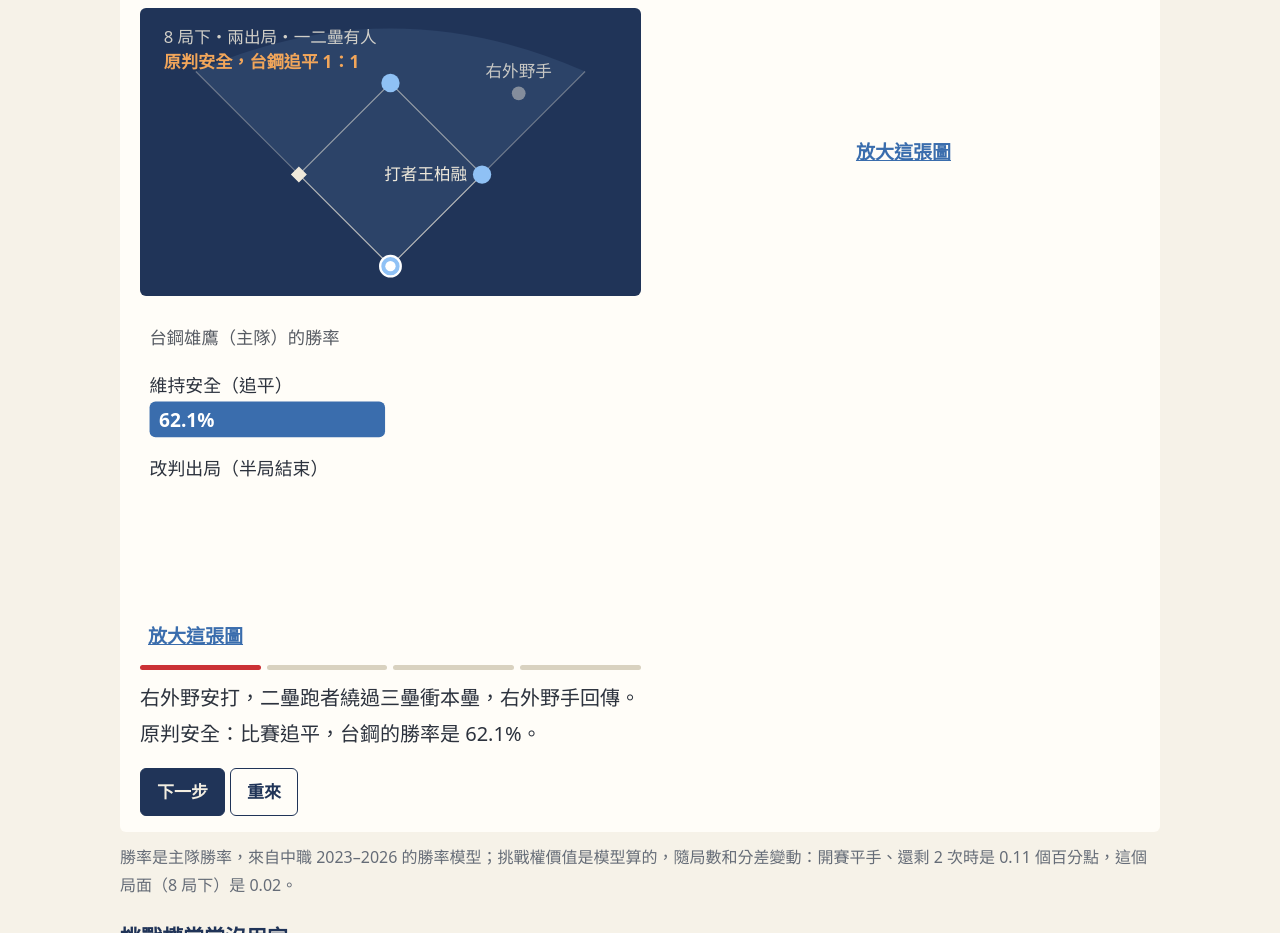
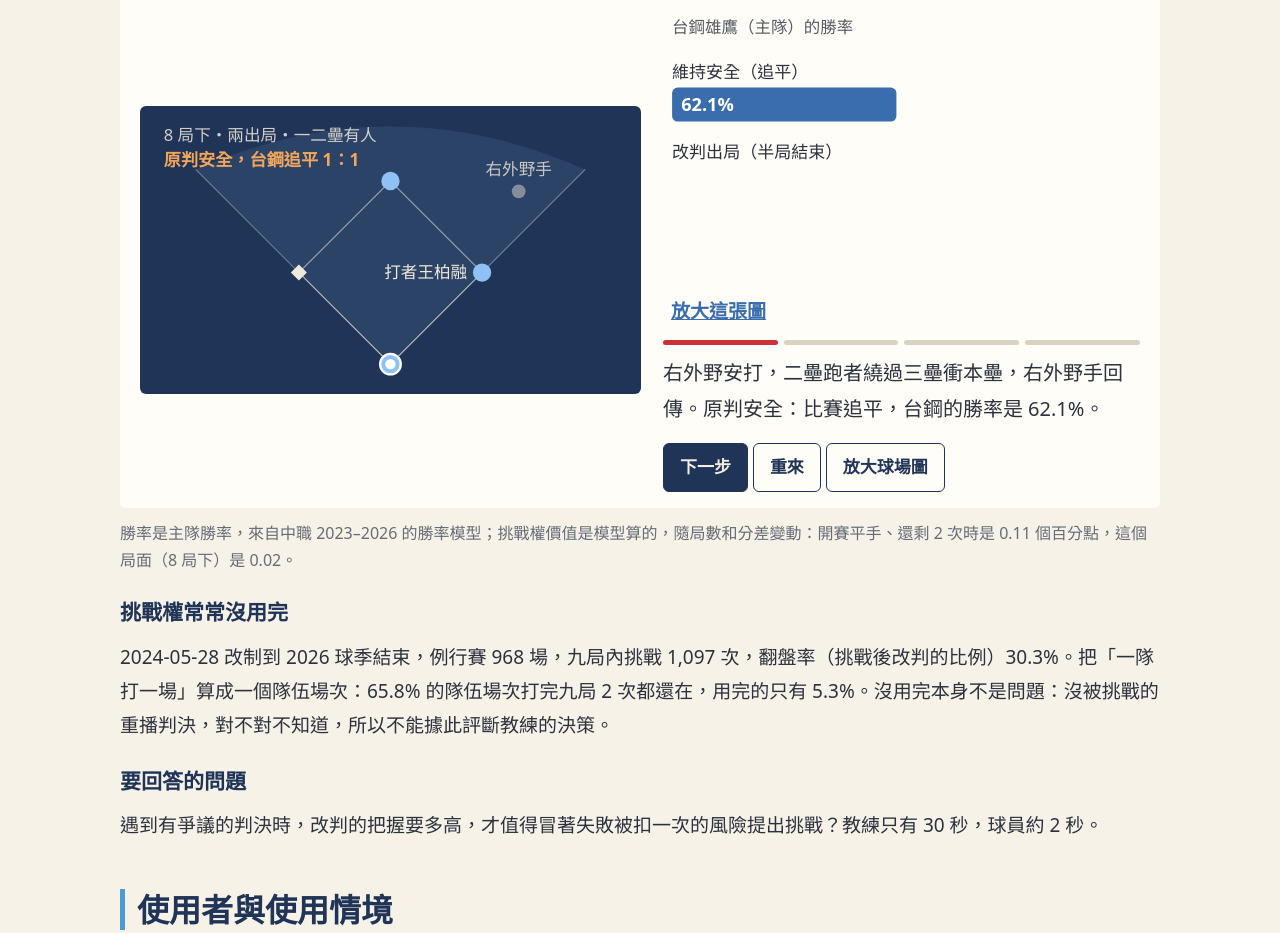
Before and after one commit to kuotunyu/rebas2026-when-to-challenge, a plain HTML site: page index.html in a window 1280 px wide. Shown: the part 1400-2333 px from the top of the page. Drawn offline with Linux system fonts and the light colour scheme.

Commit message:
修正電腦版案例段的版面：球場圖的放大鈕移到「重來」旁邊，勝率長條回到右欄

```diff
--- a/index.html
+++ b/index.html
@@ -1011,7 +1011,8 @@ const op=(e,v)=>e.setAttribute("opacity",v);
   document.querySelectorAll(".stage>svg").forEach(v=>{   /* 動畫圖解：在控制列加一個放大鈕，放大的是目前這一格畫面 */
     const b=document.createElement("button");b.type="button";b.className="btn g";b.textContent="放大";b.setAttribute("aria-label","放大這張圖（目前的畫面）");b.addEventListener("click",()=>show(v));
     let ctl=v.closest(".stage").nextElementSibling;while(ctl&&!ctl.classList.contains("an-ctl"))ctl=ctl.nextElementSibling;   /* 同一塊裡可能有兩張圖，各找自己後面的控制列 */
-    if(ctl)ctl.appendChild(b);else{b.className="dgzb";b.textContent="放大這張圖";v.closest(".stage").insertAdjacentElement("afterend",b)}});
+    const re=v.id==="fld"&&$("stre");   /* 球場圖在兩欄版面裡：放大鈕不能當成舞台的下一個元素（會佔掉右欄），放到「重來」旁邊 */
+    if(ctl)ctl.appendChild(b);else if(re){b.textContent="放大球場圖";re.insertAdjacentElement("afterend",b);re.insertAdjacentText("afterend"," ")}else{b.className="dgzb";b.textContent="放大這張圖";v.closest(".stage").insertAdjacentElement("afterend",b)}});
   document.querySelectorAll("section svg:not([id])").forEach(v=>{   /* 其他靜態的小圖 */
     if(v.closest("figure.dg,.stage"))return;const b=document.createElement("button");b.type="button";b.className="dgzb";b.textContent="放大這張圖";b.addEventListener("click",()=>show(v));v.insertAdjacentElement("afterend",b)});
   document.querySelectorAll("figure.dg").forEach(f=>{
```
